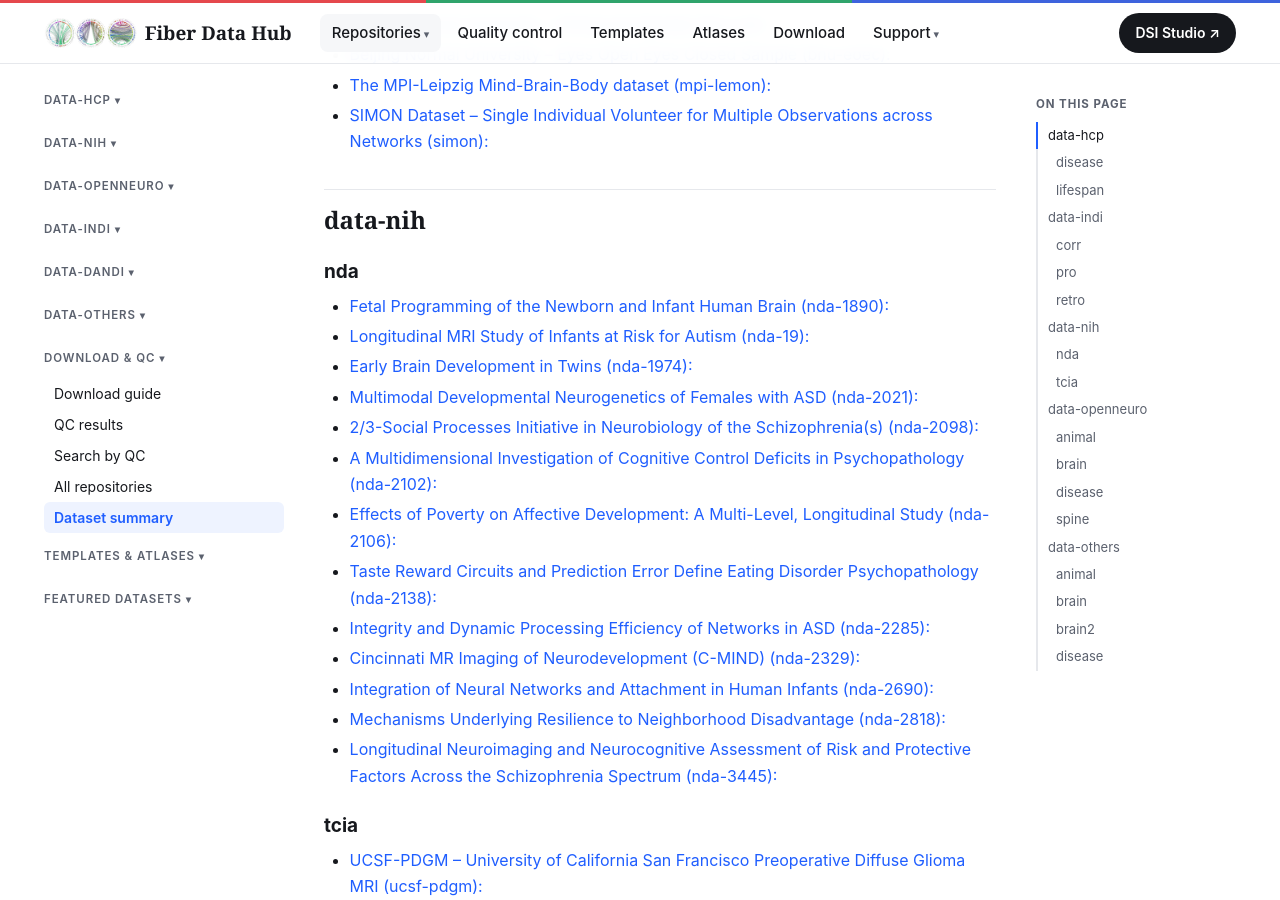
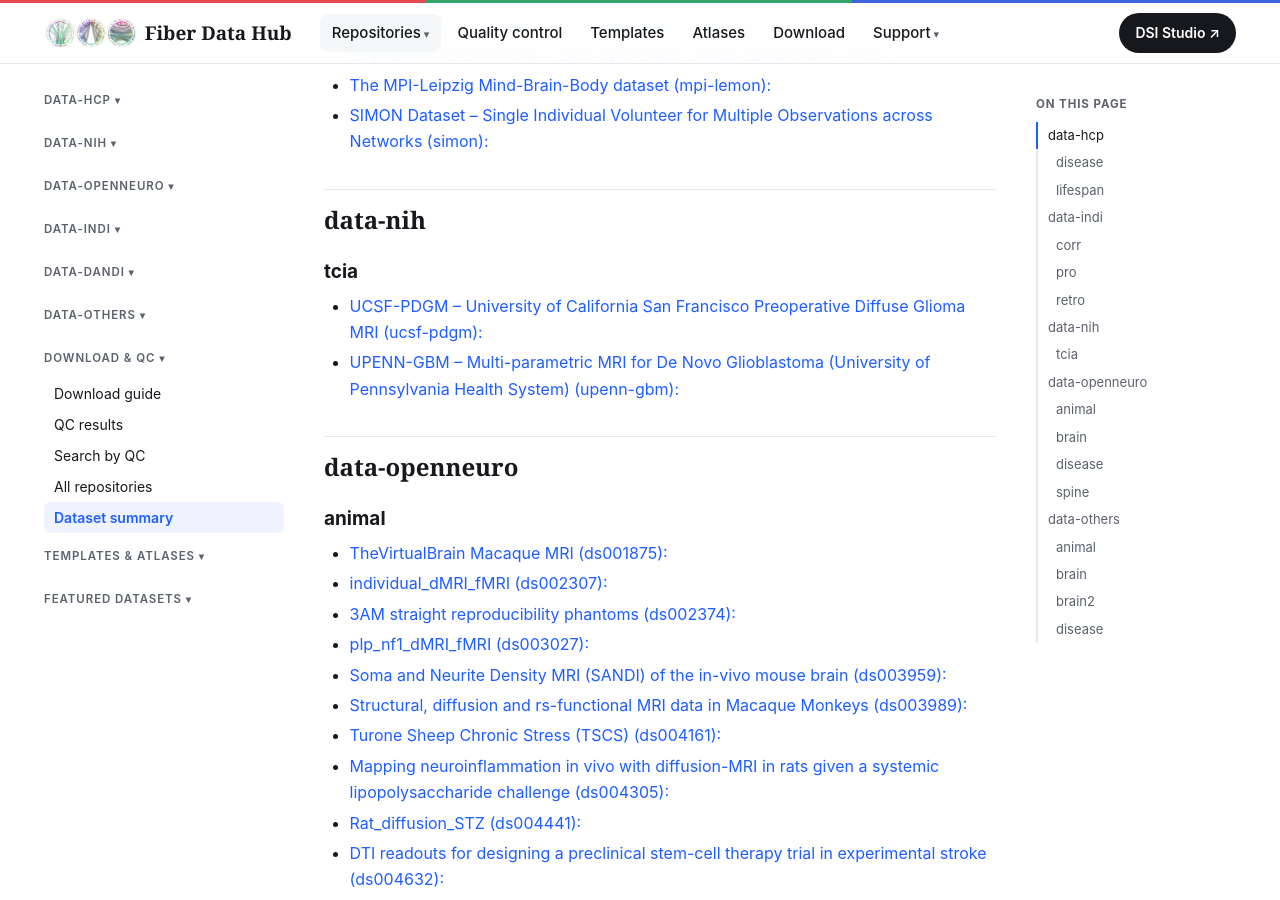
Before and after one commit to frankyeh/Brain-Data, a Jekyll site: the page built from summary.md, in a window 1280 px wide and 900 px high, scrolled down 1501 px. Built offline with Jekyll 4.4.1, drawn with Linux system fonts in a browser that asks for light colours; our own code applies the rules of GitHub Pages for plain Markdown files.

Commit message:
Remove NDA collection links from dataset summary

```diff
--- a/summary.md
+++ b/summary.md
@@ -48,22 +48,6 @@
 - [SIMON Dataset – Single Individual Volunteer for Multiple Observations across Networks (simon):](/mds/data-indi/retro/simon.html)
 
 ## data-nih
-
-### nda
-
-- [Fetal Programming of the Newborn and Infant Human Brain (nda-1890):](/mds/data-nih/nda/nda-1890.html)
-- [Longitudinal MRI Study of Infants at Risk for Autism (nda-19):](/mds/data-nih/nda/nda-19.html)
-- [Early Brain Development in Twins (nda-1974):](/mds/data-nih/nda/nda-1974.html)
-- [Multimodal Developmental Neurogenetics of Females with ASD (nda-2021):](/mds/data-nih/nda/nda-2021.html)
-- [2/3-Social Processes Initiative in Neurobiology of the Schizophrenia(s) (nda-2098):](/mds/data-nih/nda/nda-2098.html)
-- [A Multidimensional Investigation of Cognitive Control Deficits in Psychopathology (nda-2102):](/mds/data-nih/nda/nda-2102.html)
-- [Effects of Poverty on Affective Development: A Multi-Level, Longitudinal Study (nda-2106):](/mds/data-nih/nda/nda-2106.html)
-- [Taste Reward Circuits and Prediction Error Define Eating Disorder Psychopathology (nda-2138):](/mds/data-nih/nda/nda-2138.html)
-- [Integrity and Dynamic Processing Efficiency of Networks in ASD (nda-2285):](/mds/data-nih/nda/nda-2285.html)
-- [Cincinnati MR Imaging of Neurodevelopment (C-MIND) (nda-2329):](/mds/data-nih/nda/nda-2329.html)
-- [Integration of Neural Networks and Attachment in Human Infants (nda-2690):](/mds/data-nih/nda/nda-2690.html)
-- [Mechanisms Underlying Resilience to Neighborhood Disadvantage (nda-2818):](/mds/data-nih/nda/nda-2818.html)
-- [Longitudinal Neuroimaging and Neurocognitive Assessment of Risk and Protective Factors Across the Schizophrenia Spectrum (nda-3445):](/mds/data-nih/nda/nda-3445.html)
 
 ### tcia
 
```
